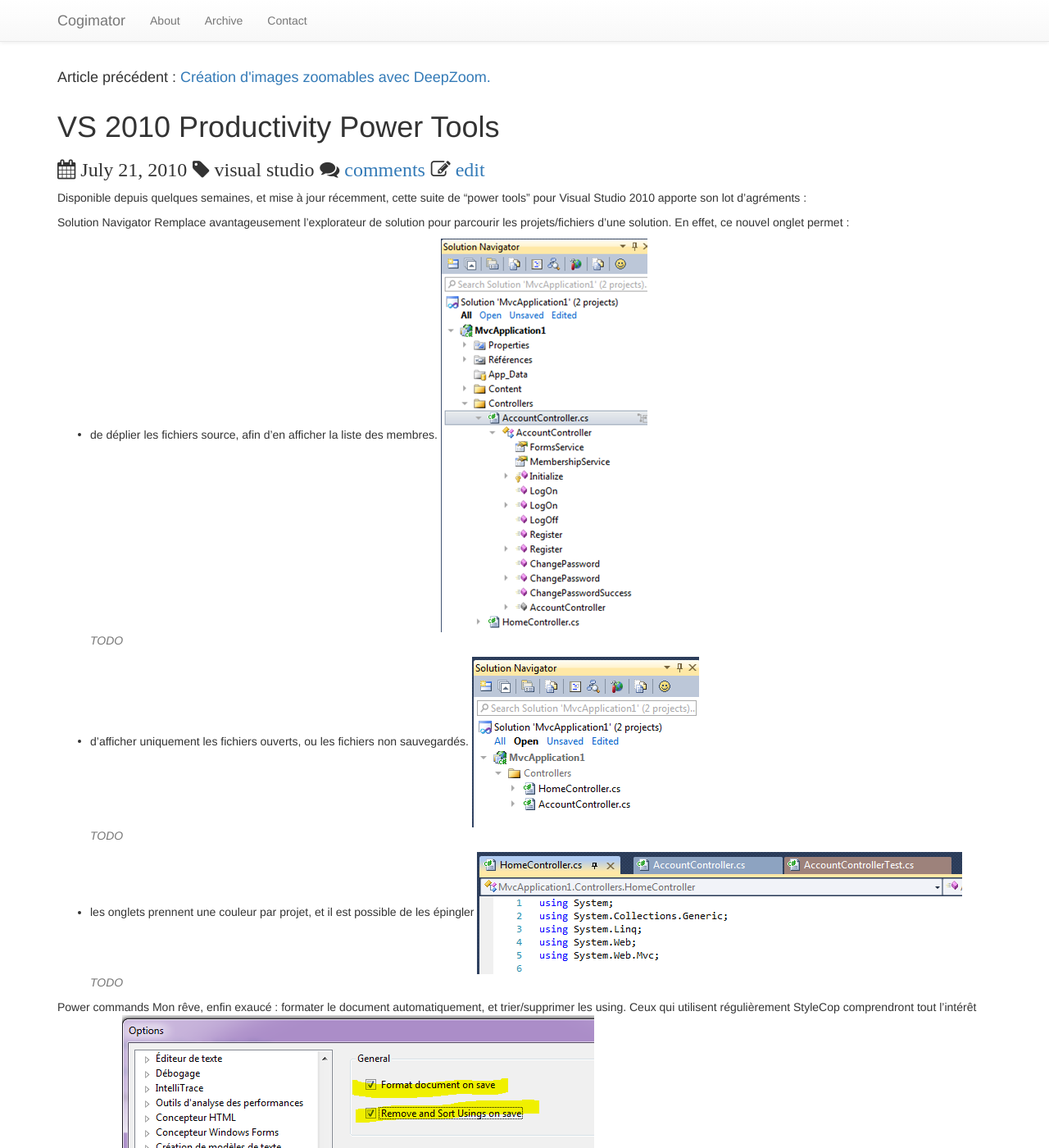
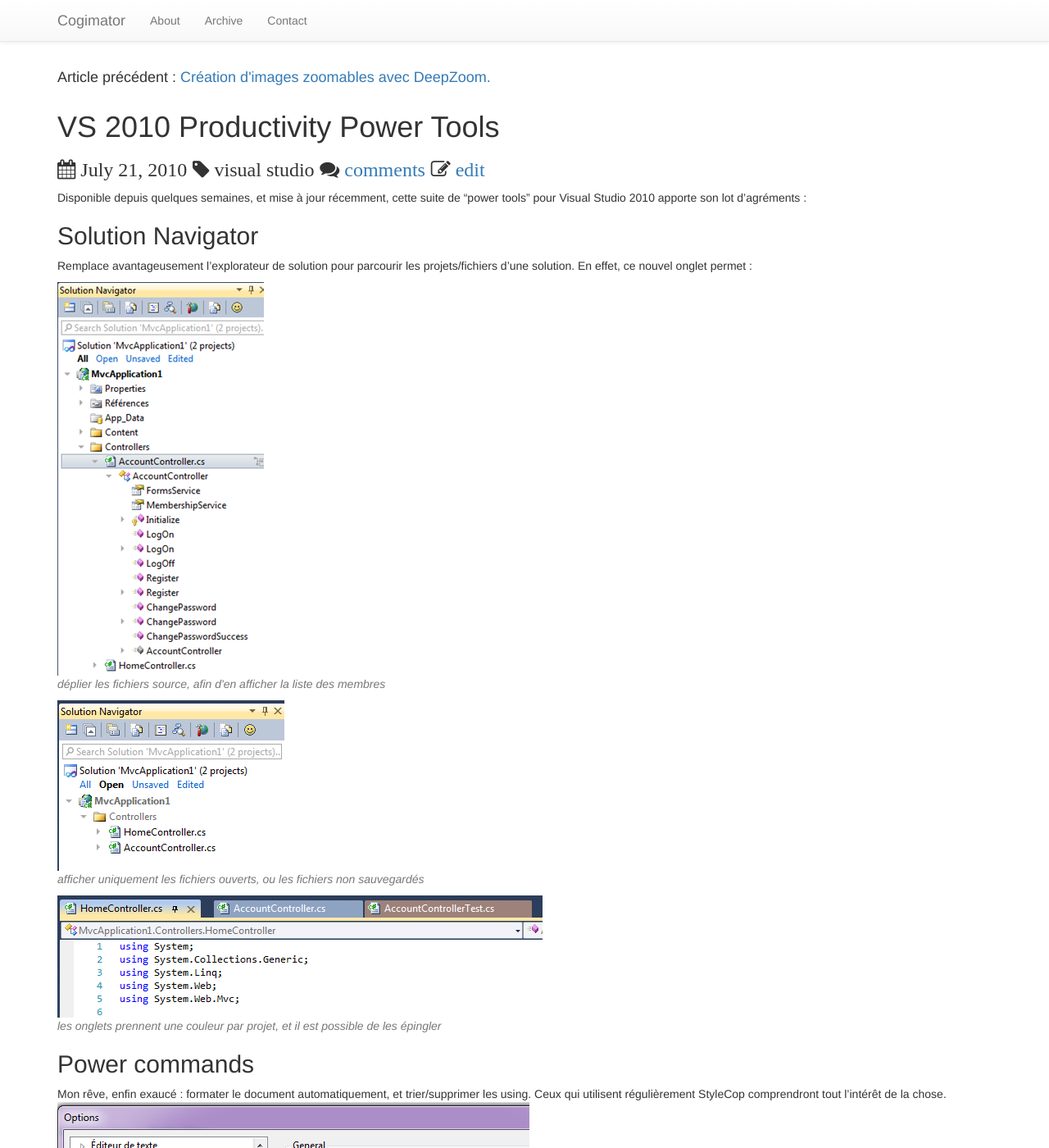
Before and after one commit to mathieubrun/mathieubrun.github.io, a Jekyll site: the page built from _posts/2010-07-21-vs-2010-productivity-power-tools.markdown, in a window 1280 px wide and 1400 px high. Shown: the whole window at 82% size. Built offline with Jekyll 4.4.1, drawn with Linux system fonts in a browser that asks for light colours; nearby versions of some CDN libraries; Markdown is read by kramdown in place of the engine named in the settings; comment, search, counter and statistics services are not loaded; some of the changed text lies outside the part shown.

Commit message:
Proof reading

```diff
--- a/_posts/2008-05-25-integration-continue-4.markdown
+++ b/_posts/2008-05-25-integration-continue-4.markdown
@@ -52,7 +52,7 @@
 
 Ensuite, intégrez ce répertoire dans le contrôle de code source. Les développeurs bénéficieront de l'analyse de code source dès qu'ils mettront leur copie locale à jour. Lors du premier rechargement du projet, vous obtiendrez un message d'avertissement :
 
-![TODO](/img/2008-05-25-integration-continue-4.png)
+![Avertissement de sécurité](/img/2008-05-25-integration-continue-4.png)
 
 Choisissez de charger normalement le projet.
 
--- a/_posts/2008-06-03-integration-continue-5.markdown
+++ b/_posts/2008-06-03-integration-continue-5.markdown
@@ -6,7 +6,8 @@
 comments: true
 ---
 
-Tout d'abord, un test unitaire, quesako ? Un test unitaire est un bout de code qui va tester un bout de code de votre application. Unitairement. La partie "unitairement" signifie qu'on va tester une "unité" de notre code, par exemple, une classe et ses méthodes. Si on commence à tester plusieurs classes ensemble, on parlera plutôt de tests d'intégration. Même si dans la pratique, l'outil (NUnit) restera le même.
+Tout d'abord, un test unitaire, quesako ?
+Un test unitaire est un bout de code qui va tester un bout de code de votre application. Unitairement. La partie "unitairement" signifie qu'on va tester une "unité" de notre code, par exemple, une classe et ses méthodes. Si on commence à tester plusieurs classes ensemble, on parlera plutôt de tests d'intégration. Même si dans la pratique, l'outil (NUnit) restera le même.
 
 Prenons une méthode "simple" :
 
--- a/_posts/2010-07-21-vs-2010-productivity-power-tools.markdown
+++ b/_posts/2010-07-21-vs-2010-productivity-power-tools.markdown
@@ -9,19 +9,20 @@
 Disponible depuis quelques semaines, et mise à jour récemment, cette suite de "power tools" pour Visual Studio 2010 apporte son lot d'agréments :
 
 Solution Navigator
+-
+
 Remplace avantageusement l'explorateur de solution pour parcourir les projets/fichiers d'une solution. En effet, ce nouvel onglet permet :
 
-- de déplier les fichiers source, afin d'en afficher la liste des membres.
-![TODO](/img/2010-07-21-vs-2010-productivity-power-tools.png)
+![déplier les fichiers source, afin d'en afficher la liste des membres](/img/2010-07-21-vs-2010-productivity-power-tools.png)
 
-- d'afficher uniquement les fichiers ouverts, ou les fichiers non sauvegardés.
-![TODO](/img/2010-07-21-vs-2010-productivity-power-tools1.png)
+![afficher uniquement les fichiers ouverts, ou les fichiers non sauvegardés](/img/2010-07-21-vs-2010-productivity-power-tools1.png)
 
-- les onglets prennent une couleur par projet, et il est possible de les épingler
-![TODO](/img/2010-07-21-vs-2010-productivity-power-tools2.png)
+![les onglets prennent une couleur par projet, et il est possible de les épingler](/img/2010-07-21-vs-2010-productivity-power-tools2.png)
 
 Power commands
+-
+
 Mon rêve, enfin exaucé : formater le document automatiquement, et trier/supprimer les using. Ceux qui utilisent régulièrement StyleCop comprendront tout l'intérêt de la chose.
-![TODO](/img/2010-07-21-vs-2010-productivity-power-tools3.png)
+![formater le document automatiquement](/img/2010-07-21-vs-2010-productivity-power-tools3.png)
 
 En conclusion, les fans de raccourcis claviers, et d'optimisation de leur productivité sous Visual Studio seront ravis. Le meilleur : c'est gratuit. Ceux qui n'ont pas de licence Reflector apprécieront !
```
Also changed, not shown: other parts of _posts/2008-05-25-integration-continue-4.markdown (+2 -2 lines), _posts/2008-05-22-integration-continue-2.markdown (+8 -8 lines), _posts/2008-05-22-integration-continue-3.markdown (+6 -6 lines), _posts/2010-07-14-deepzoom.markdown (+6 -5 lines).
